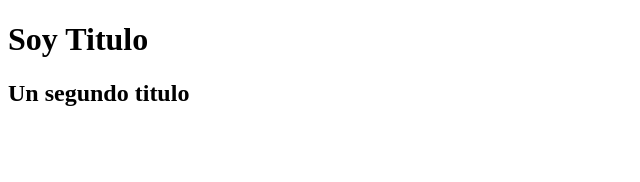
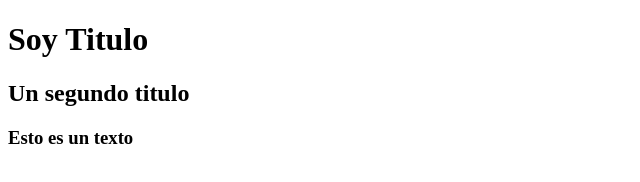
Before and after one commit to CdeCris/introGitHub, a plain HTML site: page index.html in a window 1280 px wide. Shown: the whole page, without its empty margins (0-640 px from the left). Drawn offline with Linux system fonts and the light colour scheme.

Commit message:
agregue un texto en h3

```diff
--- a/index.html
+++ b/index.html
@@ -9,5 +9,6 @@
 <body>
     <h1>Soy Titulo</h1>
     <h2>Un segundo titulo</h2>
+    <h3>Esto es un texto</h3>
 </body>
 </html>
```
